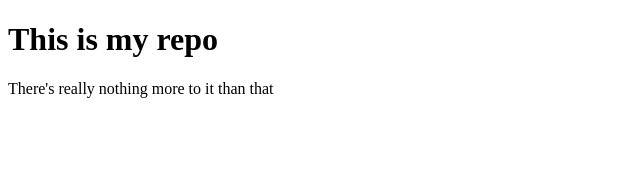
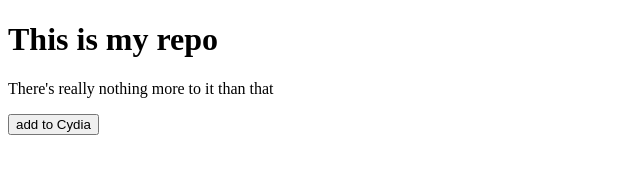
Before and after one commit to magnusbaug/TweakLearning, a plain HTML site: page index.html in a window 1280 px wide. Shown: the whole page, without its empty margins (0-640 px from the left). Drawn offline with Linux system fonts and the light colour scheme.

Commit message:
Update index.html

```diff
--- a/index.html
+++ b/index.html
@@ -5,5 +5,6 @@
     </head>
     <body>
         There's really nothing more to it than that
+        <p><button type="button" class="btn-square" onclick="location.href='cydia://url/https://cydia.saurik.com/api/share#?source=http://magnusbaug.github.io/TweakLearning'">add to Cydia</button></p>
     </body>
 </html>
```
